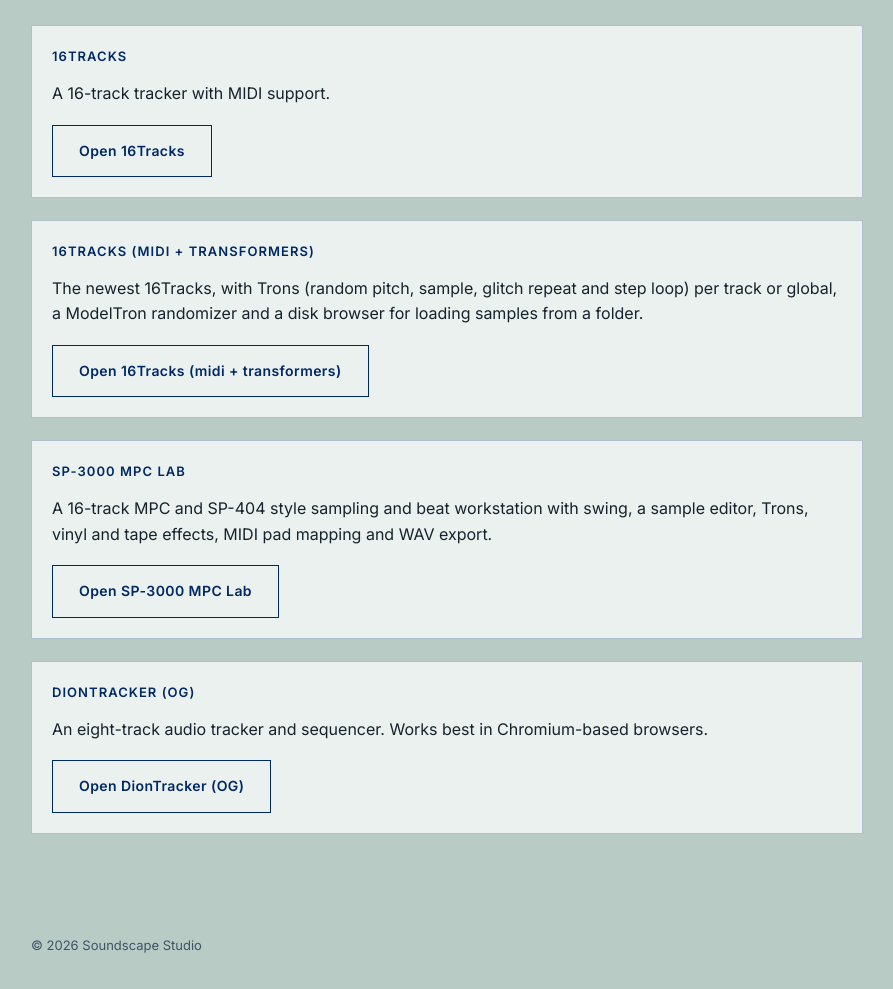
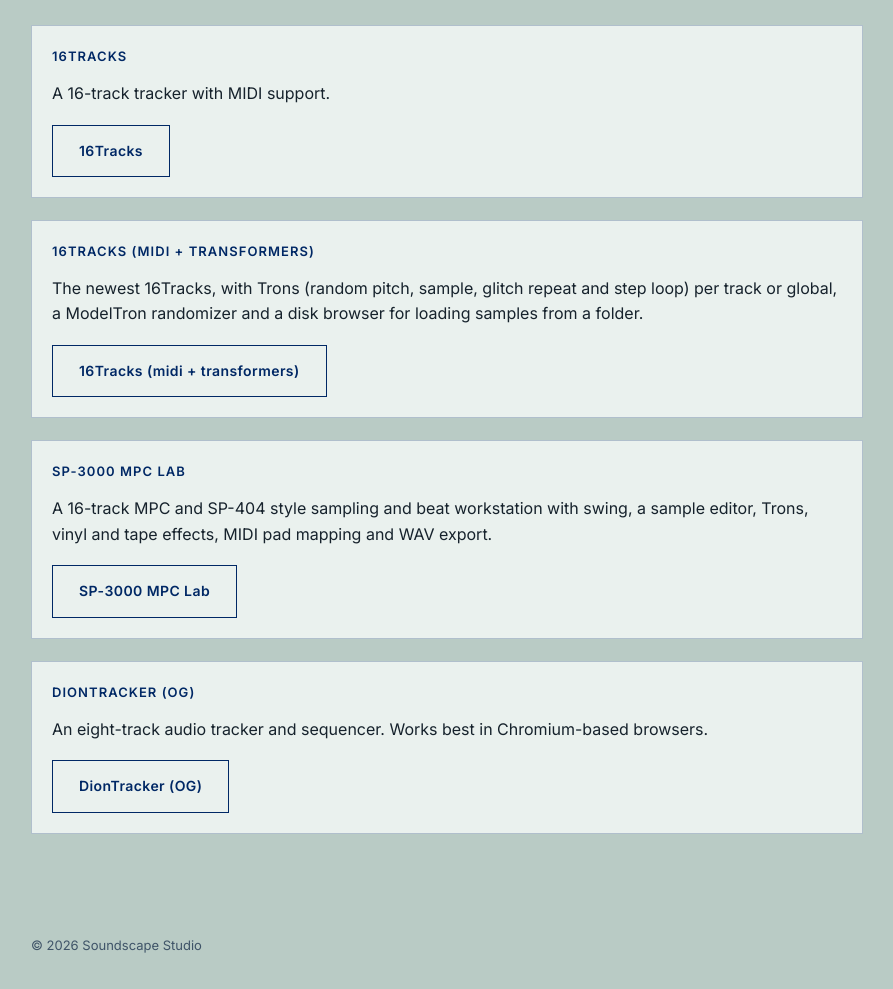
Before and after one commit to Monokito/RFO, a plain HTML site: page tools.html in a window 1280 px wide. Shown: the part 651-1640 px from the top of the page, without its empty margins (193-1086 px from the left). Drawn offline with Linux system fonts and the light colour scheme.

Commit message:
Add files via upload

```diff
--- a/tools.html
+++ b/tools.html
@@ -215,25 +215,25 @@
         <div class="embed-card tool-card">
           <span class="embed-label">16Tracks</span>
           <p>A 16-track tracker with MIDI support.</p>
-          <a class="listen-link" href="16Tracks_midi_7.html">Open 16Tracks</a>
+          <a class="listen-link" href="16Tracks_midi_7.html">16Tracks</a>
         </div>
 
         <div class="embed-card tool-card">
           <span class="embed-label">16Tracks (midi + transformers)</span>
           <p>The newest 16Tracks, with Trons (random pitch, sample, glitch repeat and step loop) per track or global, a ModelTron randomizer and a disk browser for loading samples from a folder.</p>
-          <a class="listen-link" href="16Tracks_midi_8.html">Open 16Tracks (midi + transformers)</a>
+          <a class="listen-link" href="16Tracks_midi_8.html">16Tracks (midi + transformers)</a>
         </div>
 
         <div class="embed-card tool-card">
           <span class="embed-label">SP-3000 MPC Lab</span>
           <p>A 16-track MPC and SP-404 style sampling and beat workstation with swing, a sample editor, Trons, vinyl and tape effects, MIDI pad mapping and WAV export.</p>
-          <a class="listen-link" href="SP-3000-MPC.html">Open SP-3000 MPC Lab</a>
+          <a class="listen-link" href="SP-3000-MPC.html">SP-3000 MPC Lab</a>
         </div>
 
         <div class="embed-card tool-card">
           <span class="embed-label">DionTracker (OG)</span>
           <p>An eight-track audio tracker and sequencer. Works best in Chromium-based browsers.</p>
-          <a class="listen-link" href="DionTrackerOG.html">Open DionTracker (OG)</a>
+          <a class="listen-link" href="DionTrackerOG.html">DionTracker (OG)</a>
         </div>
 
       </div>
```
